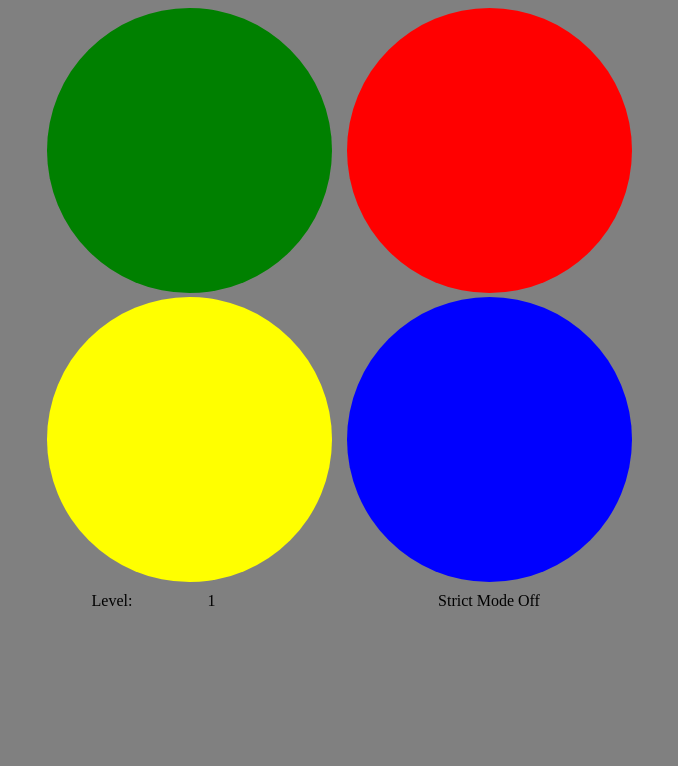
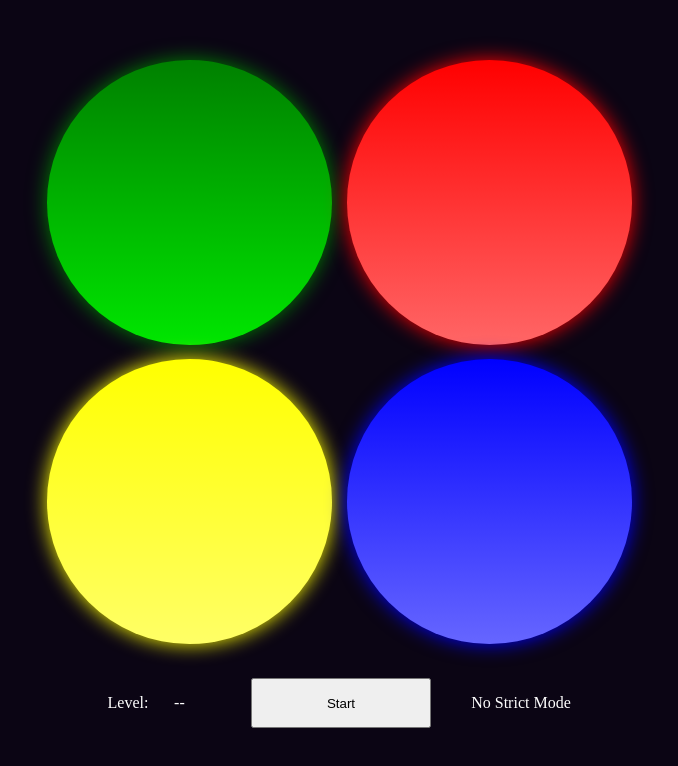
Before and after one commit to Sakeran/simon-game, a website: page src/index.pug in a window 1280 px wide. Shown: the whole page, without its empty margins (301-979 px from the left). Drawn offline with nearby package versions, Linux system fonts and the light colour scheme; files that its build step writes are made by us from their sources; files whose address does not match are found by name.

Commit message:
Styling and sound effects

```diff
--- a/src/includes/main.pug
+++ b/src/includes/main.pug
@@ -11,4 +11,5 @@
       .button.blue#blue
 .info-bar
   span Level: #[span#info-level --]
+  button#info-main-btn Start
   span#info-strict No Strict Mode
--- a/src/style.scss
+++ b/src/style.scss
@@ -1,14 +1,20 @@
 $btn-width: 95%;
 $btn-active: $btn-width * 0.9;
+$btn-red: red;
+$btn-green: green;
+$btn-yellow: yellow;
+$btn-blue: blue;
 
 body {
-  background-color: gray;
+  color: white;
+  background-color: #0b0514;
 }
 
 .main-game {
   width: 90%;
   max-width: 600px;
   margin: 0 auto;
+  margin-top: 50px;
   text-align: center;
   .row {
     width: 100%;
@@ -25,22 +31,32 @@ body {
         100% {width: $btn-width; padding-bottom: $btn-width;}
       }
       .button {
+        position: relative;
         width: $btn-width;
         padding-bottom: $btn-width;
         margin: 0 auto;
+        margin-top: 10px;
         border-radius: 50%;
         z-index: 1;
         &.green {
-          background-color: green;
+          background: $btn-green;
+          background-image: linear-gradient($btn-green, lighten($btn-green, 20%));
+          box-shadow: 0 0 20px $btn-green;
         }
         &.red {
-          background-color: red;
+          background-color: $btn-red;
+          background-image: linear-gradient($btn-red, lighten($btn-red, 20%));
+          box-shadow: 0 0 20px $btn-red;
         }
         &.yellow {
-          background-color: yellow;
+          background-color: $btn-yellow;
+          background-image: linear-gradient($btn-yellow, lighten($btn-yellow, 20%));
+          box-shadow: 0 0 20px $btn-yellow;
         }
         &.blue {
-          background-color: blue;
+          background-color: $btn-blue;
+          background-image: linear-gradient($btn-blue, lighten($btn-blue, 20%));
+          box-shadow: 0 0 20px $btn-blue;
         }
         &.active {
           animation-name: btn-bounce;
@@ -56,9 +72,14 @@ body {
   text-align: center;
   max-width: 600px;
   margin: 0 auto;
-  margin-top: 10px;
+  padding-top: 30px;
   span {
     display: inline-block;
-    width: 50%;
+    width: 30%;
+  }
+  button {
+    display: inline-block;
+    width: 30%;
+    height: 50px;
   }
 }
--- a/tests/tests.js
+++ b/tests/tests.js
@@ -49,10 +49,10 @@ QUnit.test("Color button input", function(assert) {
   GAME.setupGame();
   GAME.pauseInput = true;
   var correct = GAME.sequence[0];
-  assert.notOk(GAME.colorInput(correct), "Ignores input while paused.");
+  assert.notOk(GAME.handleColorInput(correct), "Ignores input while paused.");
   GAME.playerSequence = [];
   GAME.pauseInput = false;
-  assert.ok(GAME.colorInput(correct), "Calls succeeed() correctly");
+  assert.ok(GAME.handleColorInput(correct), "Calls succeeed() correctly");
   var wrongInput =  getWrongColor(GAME.sequence[1]);
-  assert.notOk(GAME.colorInput(wrongInput),"Calls failure() correctly");
+  assert.notOk(GAME.handleColorInput(wrongInput),"Calls failure() correctly");
 });
```
Also changed, not shown: dist/app.js, dist/index.html, dist/style.css, 11 other files.
